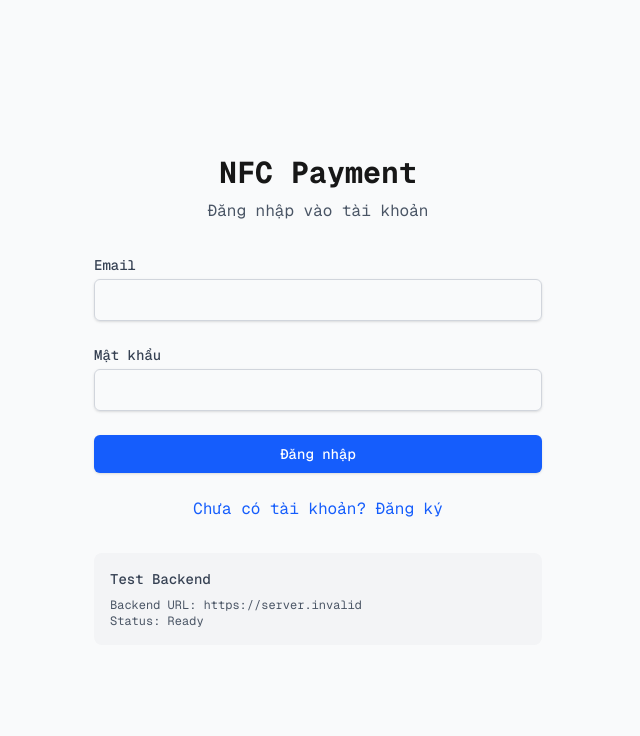
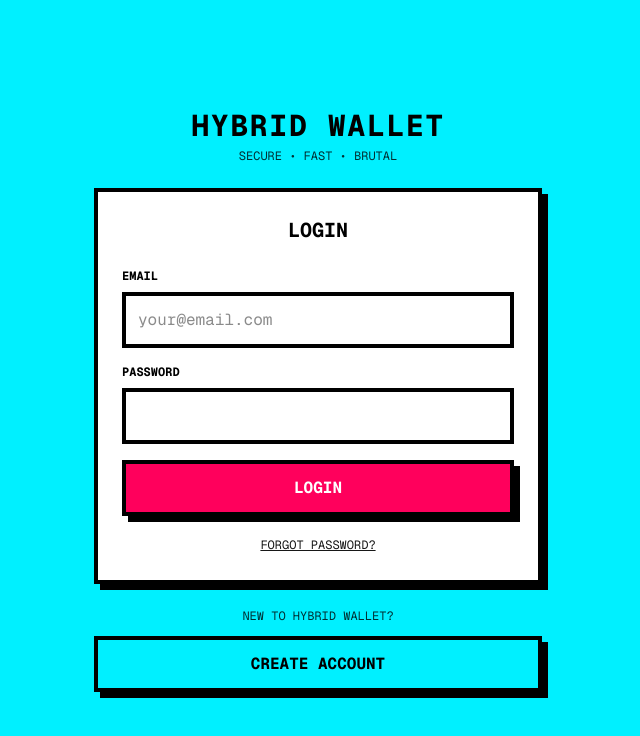
Before and after one commit to nhatlapross/NFC-suipay, a Next.js app in the folder frontend/: page /auth in a window 1280 px wide. Shown: the top 736 px of the page, without its empty margins (322-962 px from the left). Built offline with nearby package versions, Linux system fonts and the light colour scheme; no server answers.

Commit message:
feat(auth/ui): move CTA below panel and style CREATE ACCOUNT button

```diff
--- a/frontend/src/app/auth/page.tsx
+++ b/frontend/src/app/auth/page.tsx
@@ -2,7 +2,7 @@
 
 import { useState } from 'react';
 import { useAuth } from '@/contexts/AuthContext';
-import { verifyOtpAPI, resendOtpAPI, getUserProfileAPI } from '@/lib/api-client';
+import { verifyOtpAPI, resendOtpAPI, getUserProfileAPI, forgotPasswordAPI } from '@/lib/api-client';
 import { useRouter } from 'next/navigation';
 
 type AuthMode = 'login' | 'register' | 'verify';
@@ -104,112 +104,135 @@ export default function AuthPage() {
   };
 
   return (
-    <div className="min-h-screen flex items-center justify-center bg-gray-50">
-      <div className="max-w-md w-full space-y-8">
-        <div className="text-center">
-          <h2 className="text-3xl font-bold">NFC Payment</h2>
-          <p className="mt-2 text-gray-600">
-            {mode === 'login' && 'Đăng nhập vào tài khoản'}
-            {mode === 'register' && 'Tạo tài khoản mới'}
-            {mode === 'verify' && 'Xác thực số điện thoại'}
-          </p>
+    <div className="min-h-screen bg-neo-cyan flex items-center justify-center p-4">
+      <div className="w-full max-w-md">
+        {/* Title */}
+        <div className="text-center mb-6">
+          <h1 className="font-mono font-bold text-3xl text-neo-black tracking-wider">HYBRID WALLET</h1>
+          <p className="font-mono text-xs text-neo-black opacity-80 mt-1">SECURE • FAST • BRUTAL</p>
         </div>
+
+        {/* Panel */}
+        <div className="bg-neo-white border-4 border-neo-black shadow-brutal p-6">
+          <h2 className="font-mono font-bold text-xl text-neo-black text-center mb-6">
+            {mode === 'login' && 'LOGIN'}
+            {mode === 'register' && 'CREATE ACCOUNT'}
+            {mode === 'verify' && 'VERIFY OTP'}
+          </h2>
 
           {/* Messages */}
           {message && (
-          <div className="bg-green-100 border border-green-400 text-green-700 px-4 py-3 rounded">
+            <div className="mb-4 p-3 border-2 border-neo-black bg-green-100 font-mono text-sm">
               {message}
             </div>
           )}
           {error && (
-          <div className="bg-red-100 border border-red-400 text-red-700 px-4 py-3 rounded">
+            <div className="mb-4 p-3 border-2 border-neo-black bg-red-100 font-mono text-sm">
               {error}
             </div>
           )}
 
           {/* Login Form */}
           {mode === 'login' && (
-          <form onSubmit={handleLogin} className="space-y-6">
+            <form onSubmit={handleLogin} className="space-y-4">
               <div>
-              <label className="block text-sm font-medium text-gray-700">Email</label>
+                <label className="block font-mono text-xs font-bold text-neo-black mb-2">EMAIL</label>
                 <input
                   type="email"
                   value={email}
                   onChange={(e) => setEmail(e.target.value)}
-                className="mt-1 block w-full px-3 py-2 border border-gray-300 rounded-md shadow-sm focus:outline-none focus:ring-blue-500 focus:border-blue-500"
+                  className="w-full p-3 border-4 border-neo-black font-mono bg-neo-white focus:outline-none focus:shadow-brutal"
+                  placeholder="your@email.com"
                   required
                 />
               </div>
               <div>
-              <label className="block text-sm font-medium text-gray-700">Mật khẩu</label>
+                <label className="block font-mono text-xs font-bold text-neo-black mb-2">PASSWORD</label>
                 <input
                   type="password"
                   value={password}
                   onChange={(e) => setPassword(e.target.value)}
-                className="mt-1 block w-full px-3 py-2 border border-gray-300 rounded-md shadow-sm focus:outline-none focus:ring-blue-500 focus:border-blue-500"
+                  className="w-full p-3 border-4 border-neo-black font-mono bg-neo-white focus:outline-none focus:shadow-brutal"
                   required
                 />
               </div>
               <button
                 type="submit"
                 disabled={loading}
-              className="w-full flex justify-center py-2 px-4 border border-transparent rounded-md shadow-sm text-sm font-medium text-white bg-blue-600 hover:bg-blue-700 focus:outline-none focus:ring-2 focus:ring-offset-2 focus:ring-blue-500 disabled:opacity-50"
+                className="w-full py-3 bg-neo-pink text-neo-white font-mono font-bold border-4 border-neo-black shadow-brutal hover:shadow-brutal-lg transition-shadow disabled:opacity-50"
               >
-              {loading ? 'Đang đăng nhập...' : 'Đăng nhập'}
+                {loading ? 'LOGGING IN...' : 'LOGIN'}
               </button>
               <div className="text-center">
                 <button
                   type="button"
-                onClick={() => setMode('register')}
-                className="text-blue-600 hover:text-blue-500"
+                  onClick={async () => {
+                    if (!email) {
+                      setError('Please enter your email first');
+                      return;
+                    }
+                    setLoading(true);
+                    setError('');
+                    setMessage('');
+                    try {
+                      await forgotPasswordAPI(email);
+                      setMessage('Password reset link sent (if account exists)');
+                    } catch (err: any) {
+                      setError(err?.response?.data?.error || 'Failed to send reset link');
+                    } finally {
+                      setLoading(false);
+                    }
+                  }}
+                  className="font-mono text-xs underline"
                 >
-                Chưa có tài khoản? Đăng ký
+                  FORGOT PASSWORD?
                 </button>
               </div>
+              {/* moved create account CTA below panel */}
             </form>
           )}
 
           {/* Register Form */}
           {mode === 'register' && (
-          <form onSubmit={handleRegister} className="space-y-6">
+            <form onSubmit={handleRegister} className="space-y-4">
               <div>
-              <label className="block text-sm font-medium text-gray-700">Họ tên</label>
+                <label className="block font-mono text-xs font-bold text-neo-black mb-2">FULL NAME</label>
                 <input
                   type="text"
                   value={fullName}
                   onChange={(e) => setFullName(e.target.value)}
-                className="mt-1 block w-full px-3 py-2 border border-gray-300 rounded-md shadow-sm focus:outline-none focus:ring-blue-500 focus:border-blue-500"
+                  className="w-full p-3 border-4 border-neo-black font-mono bg-neo-white focus:outline-none focus:shadow-brutal"
                   required
                 />
               </div>
               <div>
-              <label className="block text-sm font-medium text-gray-700">Email</label>
+                <label className="block font-mono text-xs font-bold text-neo-black mb-2">EMAIL</label>
                 <input
                   type="email"
                   value={email}
                   onChange={(e) => setEmail(e.target.value)}
-                className="mt-1 block w-full px-3 py-2 border border-gray-300 rounded-md shadow-sm focus:outline-none focus:ring-blue-500 focus:border-blue-500"
+                  className="w-full p-3 border-4 border-neo-black font-mono bg-neo-white focus:outline-none focus:shadow-brutal"
                   required
                 />
               </div>
               <div>
-              <label className="block text-sm font-medium text-gray-700">Số điện thoại</label>
+                <label className="block font-mono text-xs font-bold text-neo-black mb-2">PHONE NUMBER</label>
                 <input
                   type="tel"
                   value={phoneNumber}
                   onChange={(e) => setPhoneNumber(e.target.value)}
                   placeholder="+84901234567"
-                className="mt-1 block w-full px-3 py-2 border border-gray-300 rounded-md shadow-sm focus:outline-none focus:ring-blue-500 focus:border-blue-500"
+                  className="w-full p-3 border-4 border-neo-black font-mono bg-neo-white focus:outline-none focus:shadow-brutal"
                   required
                 />
               </div>
               <div>
-              <label className="block text-sm font-medium text-gray-700">Mật khẩu</label>
+                <label className="block font-mono text-xs font-bold text-neo-black mb-2">PASSWORD</label>
                 <input
                   type="password"
                   value={password}
                   onChange={(e) => setPassword(e.target.value)}
-                className="mt-1 block w-full px-3 py-2 border border-gray-300 rounded-md shadow-sm focus:outline-none focus:ring-blue-500 focus:border-blue-500"
+                  className="w-full p-3 border-4 border-neo-black font-mono bg-neo-white focus:outline-none focus:shadow-brutal"
                   required
                   minLength={8}
                 />
@@ -217,17 +240,17 @@ export default function AuthPage() {
               <button
                 type="submit"
                 disabled={loading}
-              className="w-full flex justify-center py-2 px-4 border border-transparent rounded-md shadow-sm text-sm font-medium text-white bg-blue-600 hover:bg-blue-700 focus:outline-none focus:ring-2 focus:ring-offset-2 focus:ring-blue-500 disabled:opacity-50"
+                className="w-full py-3 bg-neo-pink text-neo-white font-mono font-bold border-4 border-neo-black shadow-brutal hover:shadow-brutal-lg transition-shadow disabled:opacity-50"
               >
-              {loading ? 'Đang đăng ký...' : 'Đăng ký'}
+                {loading ? 'CREATING...' : 'CREATE ACCOUNT'}
               </button>
               <div className="text-center">
                 <button
                   type="button"
                   onClick={() => setMode('login')}
-                className="text-blue-600 hover:text-blue-500"
+                  className="font-mono text-xs underline"
                 >
-                Đã có tài khoản? Đăng nhập
+                  ALREADY HAVE AN ACCOUNT? LOGIN
                 </button>
               </div>
             </form>
@@ -235,19 +258,15 @@ export default function AuthPage() {
 
           {/* OTP Verification Form */}
           {mode === 'verify' && (
-          <form onSubmit={handleVerifyOtp} className="space-y-6">
+            <form onSubmit={handleVerifyOtp} className="space-y-4">
               <div>
-              <label className="block text-sm font-medium text-gray-700">
-                Mã xác thực (OTP)
-              </label>
-              <p className="text-sm text-gray-600 mb-2">
-                Nhập mã 6 số đã được gửi đến {phoneNumber}
-              </p>
+                <label className="block font-mono text-xs font-bold text-neo-black mb-2">VERIFICATION CODE (OTP)</label>
+                <p className="font-mono text-xs text-neo-black opacity-70 mb-2">Enter the 6-digit code sent to {phoneNumber}</p>
                 <input
                   type="text"
                   value={otp}
                   onChange={(e) => setOtp(e.target.value)}
-                className="mt-1 block w-full px-3 py-2 border border-gray-300 rounded-md shadow-sm focus:outline-none focus:ring-blue-500 focus:border-blue-500 text-center text-2xl tracking-widest"
+                  className="w-full p-3 border-4 border-neo-black font-mono bg-neo-white text-center text-2xl tracking-widest focus:outline-none focus:shadow-brutal"
                   placeholder="123456"
                   maxLength={6}
                   required
@@ -256,39 +275,47 @@ export default function AuthPage() {
               <button
                 type="submit"
                 disabled={loading}
-              className="w-full flex justify-center py-2 px-4 border border-transparent rounded-md shadow-sm text-sm font-medium text-white bg-blue-600 hover:bg-blue-700 focus:outline-none focus:ring-2 focus:ring-offset-2 focus:ring-blue-500 disabled:opacity-50"
+                className="w-full py-3 bg-neo-pink text-neo-white font-mono font-bold border-4 border-neo-black shadow-brutal hover:shadow-brutal-lg transition-shadow disabled:opacity-50"
               >
-              {loading ? 'Đang xác thực...' : 'Xác thực'}
+                {loading ? 'VERIFYING...' : 'VERIFY'}
               </button>
               <div className="text-center space-y-2">
                 <button
                   type="button"
                   onClick={handleResendOtp}
                   disabled={loading}
-                className="text-blue-600 hover:text-blue-500 disabled:opacity-50"
+                  className="font-mono text-xs underline disabled:opacity-50"
                 >
-                Gửi lại mã OTP
+                  RESEND OTP
                 </button>
                 <br />
                 <button
                   type="button"
                   onClick={() => setMode('register')}
-                className="text-gray-600 hover:text-gray-500"
+                  className="font-mono text-xs underline"
                 >
-                Trở về đăng ký
+                  BACK TO REGISTER
                 </button>
               </div>
             </form>
           )}
+        </div>
 
-        {/* Test Backend Connection */}
-        <div className="mt-8 p-4 bg-gray-100 rounded-lg">
-          <h3 className="text-sm font-medium text-gray-700 mb-2">Test Backend</h3>
-          <div className="text-xs text-gray-600">
-            <p>Backend URL: {process.env.NEXT_PUBLIC_API_URL || 'http://localhost:8080/api'}</p>
-            <p>Status: {loading ? 'Connecting...' : 'Ready'}</p>
+        {/* Bottom CTA */}
+        {mode === 'login' && (
+          <div className="mt-6">
+            <p className="font-mono text-center text-xs text-neo-black opacity-80 mb-3">
+              NEW TO HYBRID WALLET?
+            </p>
+            <button
+              type="button"
+              onClick={() => setMode('register')}
+              className="w-full py-3 bg-neo-blue text-neo-black font-mono font-bold border-4 border-neo-black shadow-brutal hover:shadow-brutal-lg transition-shadow"
+            >
+              CREATE ACCOUNT
+            </button>
           </div>
-        </div>
+        )}
       </div>
     </div>
   );
```
Lines whose indentation alone changed are shown as unchanged.
